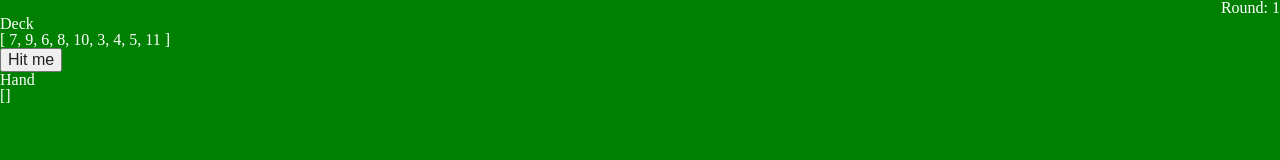
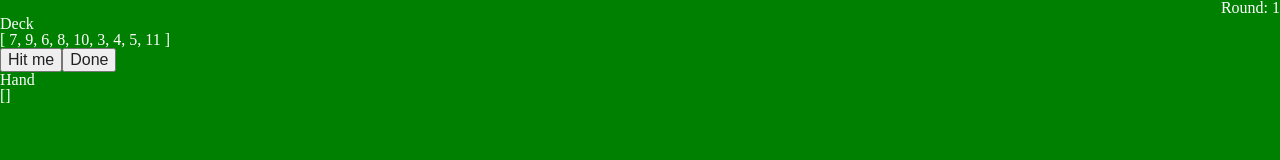
Before and after one commit to Akella13/blackjack, a Vue app: page / in a window 1280 px wide. Shown: the top 160 px of the page. Built offline with nearby package versions, Linux system fonts and the light colour scheme.

Commit message:
feat: endRound phase

```diff
--- a/src/components/Pitch.vue
+++ b/src/components/Pitch.vue
@@ -3,10 +3,17 @@
     <button @click="Ask">
       Hit me
     </button>
+    <button @click="Done">
+      Done
+    </button>
   </div>
 </template>
 
 <script>
+// TODO: difficulty should be configured by oppScores
+// compare player & dealer score
+const oppScores = [17, 18, 19, 20, 21, 22, 23, 24];
+
 export default {
   props: {
     score: Number,
@@ -20,8 +27,42 @@ export default {
     score() {
       // loss of a round
       if (this.score > 21) {
-        console.log('You lose!');
         this.endRound = true;
+      }
+    },
+    endRound(val) {
+      if (val) {
+        // pick a random value from oppScores
+        const dealerScore = oppScores[Math.floor(Math.random() * oppScores.length)];
+        console.log('Your score: ', this.score);
+        console.log('Dealer score: ', dealerScore);
+        if (this.score === dealerScore) {
+          console.log('Draw');
+        } else if (this.score > 21) {
+          console.log('Overkill');
+          if (dealerScore > 21) {
+            // compare overkills
+            if (this.score > dealerScore) {
+              console.log('You lose');
+            } else {
+              console.log('You win');
+            }
+          } else {
+            console.log('You lose');
+          }
+        } else if (this.score < 21) {
+          console.log('Shortfall');
+          if (dealerScore <= 21) {
+            // compare scores
+            if (this.score < dealerScore) {
+              console.log('You lose');
+            } else {
+              console.log('You win');
+            }
+          }
+        } else {
+          console.log('Blackjack! You win');
+        }
       }
     },
   },
@@ -33,6 +74,9 @@ export default {
         console.log('Bets are off');
       }
     },
+    Done() {
+      this.endRound = true;
+    },
   },
 };
 </script>
--- a/src/helpers/index.js
+++ b/src/helpers/index.js
@@ -1,7 +1,5 @@
-/* eslint-disable import/named */
 import shuffle from './shuffle';
 
-console.log(shuffle);
 export default {
   shuffle,
 };
```
